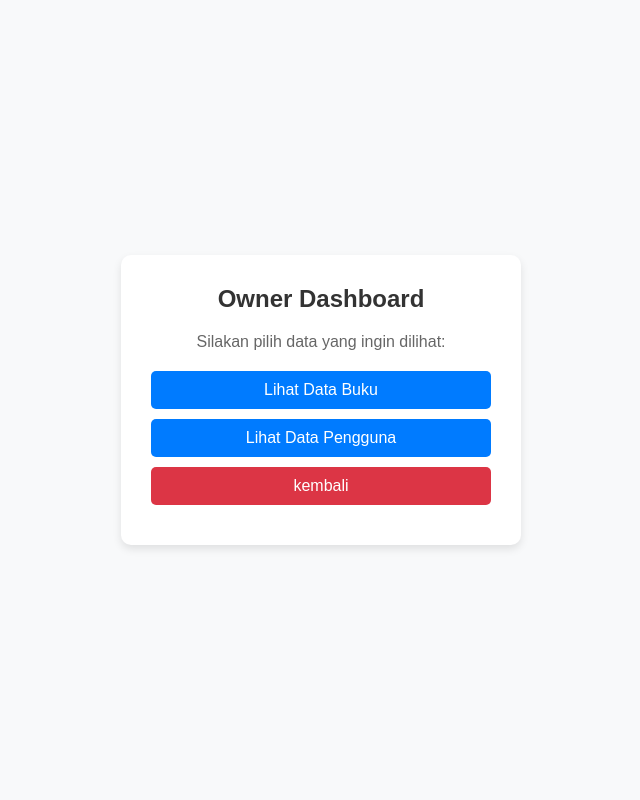
After one commit to Zydanadha/login_system, a PHP site: page /owner_dashboard.php in a window 1280 px wide. The commit adds this page. Shown: the whole page, without its empty margins (319-959 px from the left). Run offline with PHP 8.4, Linux system fonts and the light colour scheme; the visitor is signed in with stand-in values (Sample User, id 1).

Commit message:
update website

```diff
--- a/delete_user.php
+++ b/delete_user.php
@@ -12,7 +12,7 @@ if (isset($_GET['id'])) {
     $user_id = $_GET['id'];
 
     // Hapus data peminjaman yang terkait dengan user
-    $stmt = $conn->prepare("DELETE FROM peminjaman WHERE user_id = ?");
+    $stmt = $conn->prepare("DELETE    FROM peminjaman WHERE user_id = ?");
     $stmt->bind_param("i", $user_id);
     $stmt->execute();
     $stmt->close();
--- /dev/null
+++ b/owner_dashboard.php
@@ -0,0 +1,90 @@
+<?php
+session_start();
+include 'db.php';
+
+// Redirect jika bukan role 'owner'
+if (!isset($_SESSION['role']) || $_SESSION['role'] !== 'owner') {
+    header('Location: login.php');
+    exit();
+}
+?>
+
+<!DOCTYPE html>
+<html lang="en">
+<head>
+    <meta charset="UTF-8">
+    <meta name="viewport" content="width=device-width, initial-scale=1.0">
+    <title>Owner Dashboard</title>
+    <style>
+        /* Reset margin dan padding */
+        * {
+            margin: 0;
+            padding: 0;
+            box-sizing: border-box;
+        }
+
+        /* Style dasar */
+        body {
+            font-family: Arial, sans-serif;
+            height: 100vh; /* Tinggi halaman 100% viewport */
+            display: flex; /* Menggunakan Flexbox */
+            justify-content: center; /* Pusatkan horizontal */
+            align-items: center; /* Pusatkan vertikal */
+            background-color: #f8f9fa;
+        }
+
+        .container {
+            text-align: center; /* Tengahkan teks */
+            background-color: #fff;
+            padding: 30px;
+            border-radius: 10px;
+            box-shadow: 0 4px 8px rgba(0, 0, 0, 0.1); /* Tambahkan bayangan */
+            max-width: 400px;
+            width: 100%;
+        }
+
+        h2 {
+            color: #333;
+            margin-bottom: 20px;
+        }
+
+        p {
+            margin-bottom: 20px;
+            color: #666;
+        }
+
+        a {
+            display: block;
+            margin: 10px auto;
+            padding: 10px;
+            text-decoration: none;
+            color: #fff;
+            background-color: #007BFF;
+            border-radius: 5px;
+            text-align: center;
+            transition: background-color 0.3s;
+        }
+
+        a.logout {
+            background-color: #dc3545;
+        }
+
+        a:hover {
+            background-color: #0056b3;
+        }
+
+        a.logout:hover {
+            background-color: #c82333;
+        }
+    </style>
+</head>
+<body>
+    <div class="container">
+        <h2>Owner Dashboard</h2>
+        <p>Silakan pilih data yang ingin dilihat:</p>
+        <a href="databuku_owner.php">Lihat Data Buku</a>
+        <a href="datapenguna_owner.php">Lihat Data Pengguna</a>
+        <a href="logout.php" class="logout">kembali</a> <!-- Tombol Logout -->
+    </div>
+</body>
+</html>
--- a/tambah_user.php
+++ b/tambah_user.php
@@ -93,6 +93,7 @@ if (isset($_POST['add_user'])) {
                     <option value="">Pilih Role</option>
                     <option value="user">User</option>
                     <option value="admin">Admin</option>
+                    <option value="owner">owner</option>
                 </select>
             </div>
             <button type="submit" name="add_user" class="btn btn-primary">Tambah</button>
```
Also changed, not shown: databuku_owner.php (added, +70 -0 lines), datapenguna_owner.php (added, +69 -0 lines), login.php (+17 -4 lines), uploads/284535dd23e88cc1d161ee1a9eb133ed.jpg (added), uploads/f2.jpeg (added).
